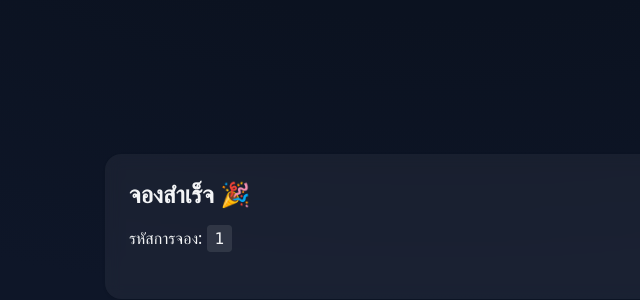
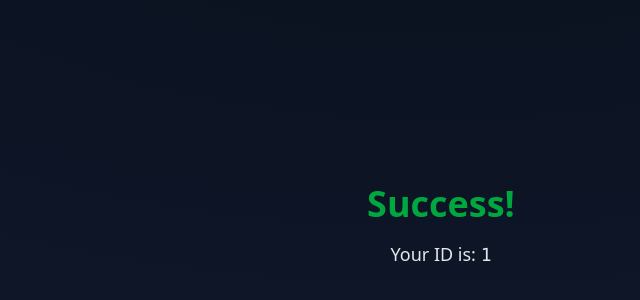
Before and after one commit to ddjungsalon2012-maker/ddjung-salon-booking, a Next.js app: page /success/1 in a window 1280 px wide. Shown: the part 174-474 px from the top of the page, without its empty margins (199-839 px from the left). Built offline with nearby package versions, Linux system fonts and the light colour scheme.

Commit message:
fix: await params for success page (Next.js 15)

```diff
--- a/app/success/[id]/page.tsx
+++ b/app/success/[id]/page.tsx
@@ -1,8 +1,35 @@
-import ClientPage from './ClientPage';
+/**
+ * This is the main page component for the success page.
+ * It shows a success message after a user action.
+ * Note: This code has been updated to handle 'params' as a Promise,
+ * which is a change in Next.js 15.
+ */
+import type { NextPage } from 'next';
 
-// ❗️ห้ามใส่ 'use client' ในไฟล์นี้ (ต้องเป็น Server Component)
-export default async function Page(props: any) {
-  // ใน Next.js 15, props.params เป็น Promise -> ต้อง await
-  const { id } = await props.params;
-  return <ClientPage id={id as string} />;
+// Define the type for the props received by the Page component.
+// In Next.js 15, 'params' is a Promise, so we must define it as such.
+interface PageProps {
+  params: Promise<{
+    id: string;
+  }>;
 }
+
+// The Page component is now an async function to handle the Promise.
+const SuccessPage: NextPage<PageProps> = async ({ params }) => {
+  // Use 'await' to resolve the Promise and get the actual params object.
+  const resolvedParams = await params;
+  const { id } = resolvedParams;
+
+  return (
+    <div className="flex min-h-screen flex-col items-center justify-center p-24">
+      <h1 className="text-4xl font-bold text-green-600">
+        Success!
+      </h1>
+      <p className="mt-4 text-lg">
+        Your ID is: <span className="font-mono">{id}</span>
+      </p>
+    </div>
+  );
+};
+
+export default SuccessPage;
```
